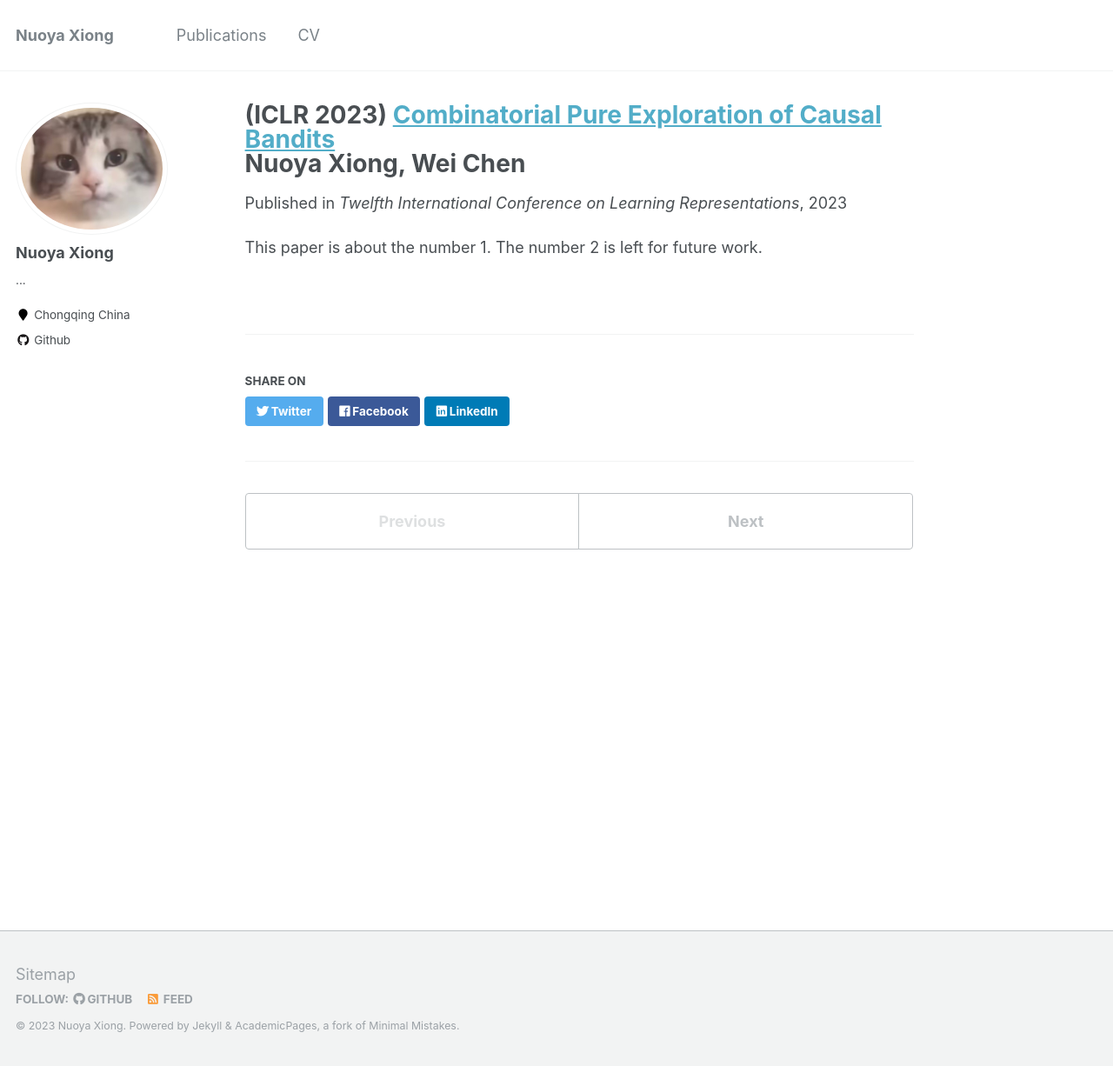
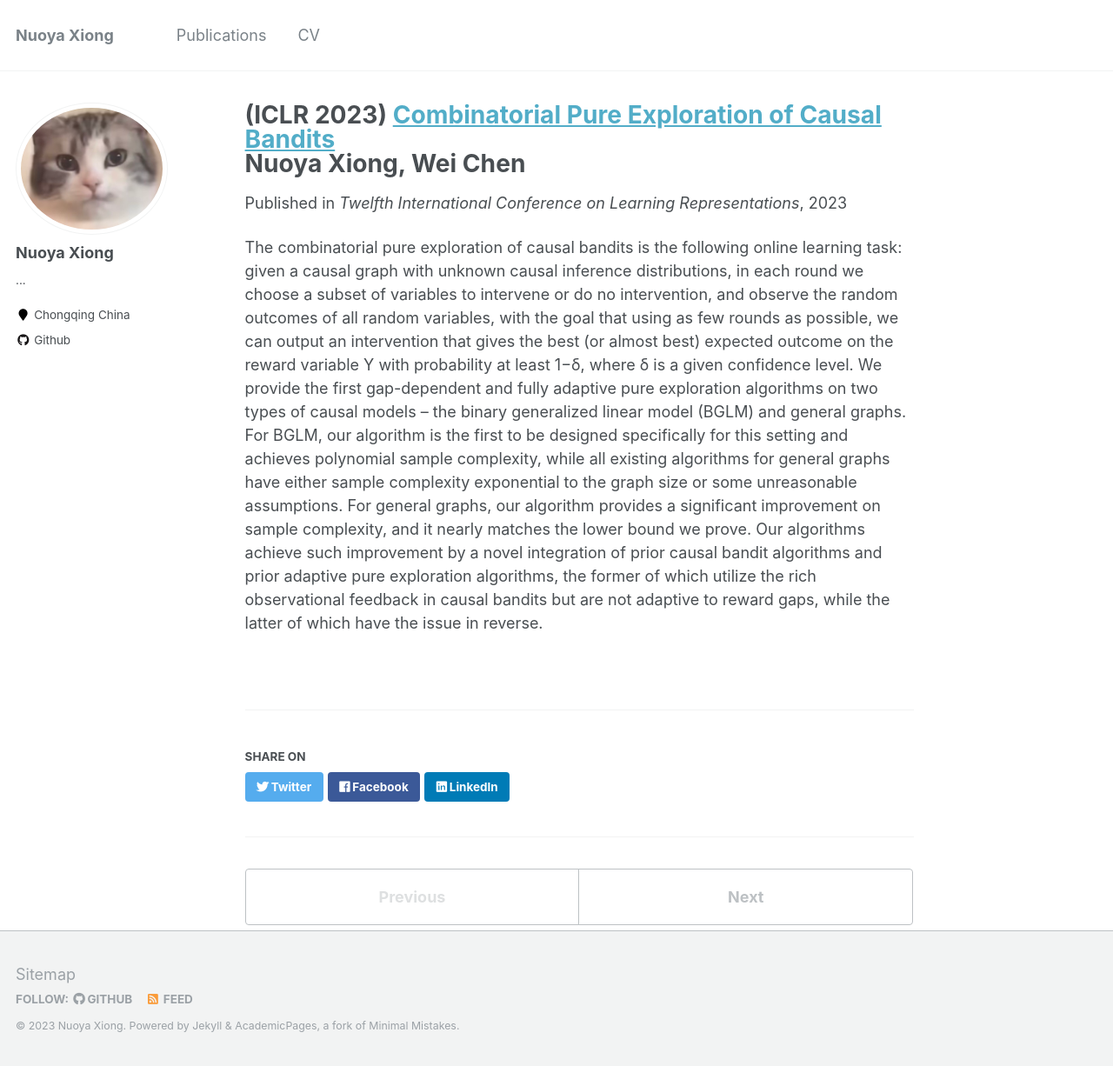
Before and after one commit to xiongny/xiongny.github.io, a Jekyll site: the page built from _publications/2009-10-01-paper-title-number-1.md, in a window 1280 px wide and 1226 px high. Shown: the whole window at 87% size. Built offline with Jekyll 4.4.1, drawn with Linux system fonts in a browser that asks for light colours.

Commit message:
Update 2009-10-01-paper-title-number-1.md

```diff
--- a/_publications/2009-10-01-paper-title-number-1.md
+++ b/_publications/2009-10-01-paper-title-number-1.md
@@ -8,4 +8,4 @@ venue: 'Twelfth International Conference on Learning Representations'
 paperurl: ' '
 citation: ' '
 ---
-This paper is about the number 1. The number 2 is left for future work.
+The combinatorial pure exploration of causal bandits is the following online learning task: given a causal graph with unknown causal inference distributions, in each round we choose a subset of variables to intervene or do no intervention, and observe the random outcomes of all random variables, with the goal that using as few rounds as possible, we can output an intervention that gives the best (or almost best) expected outcome on the reward variable Y with probability at least 1−δ, where δ is a given confidence level. We provide the first gap-dependent and fully adaptive pure exploration algorithms on two types of causal models -- the binary generalized linear model (BGLM) and general graphs. For BGLM, our algorithm is the first to be designed specifically for this setting and achieves polynomial sample complexity, while all existing algorithms for general graphs have either sample complexity exponential to the graph size or some unreasonable assumptions. For general graphs, our algorithm provides a significant improvement on sample complexity, and it nearly matches the lower bound we prove. Our algorithms achieve such improvement by a novel integration of prior causal bandit algorithms and prior adaptive pure exploration algorithms, the former of which utilize the rich observational feedback in causal bandits but are not adaptive to reward gaps, while the latter of which have the issue in reverse.
```
